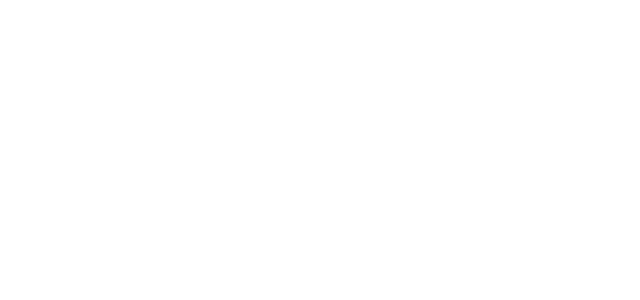
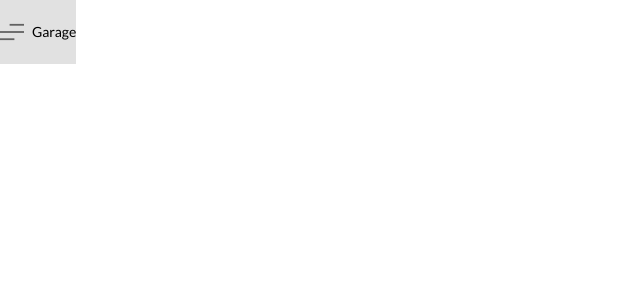
Before and after one commit to lailagharzai/showroom, a React (Create React App) app: page / in a window 1280 px wide. Shown: the top 300 px of the page, without its empty margins (0-640 px from the left). Built offline with nearby package versions, Linux system fonts and the light colour scheme.

Commit message:
menuitem molecule

```diff
--- a/src/components/atoms/icons/Icon.tsx
+++ b/src/components/atoms/icons/Icon.tsx
@@ -1,4 +1,5 @@
 import { IIcons, IconType } from "../../../Types.d";
+import styled from "styled-components";
 
 let Icons: Array<IIcons> = [
   { name: "Garage", icon: "/assets/garage_icon.svg" },
@@ -11,6 +12,21 @@
   type: IconType;
 }
 
+const StyledIcon = styled.img`
+  width: 24px;
+  height: 24px;
+
+  @media screen and (max-width: 1000px) {
+    width: 20px;
+    height: 20px;
+  }
+
+  @media screen and (max-width: 500px) {
+    width: 18px;
+    height: 18px;
+  }
+`;
+
 function Icon(props: Props) {
   let iconPath = "";
   Icons.forEach((item) => {
@@ -18,7 +34,7 @@
       iconPath = item.icon;
     }
   });
-  return <img src={process.env.PUBLIC_URL + iconPath} />;
+  return <StyledIcon src={process.env.PUBLIC_URL + iconPath}/>
 }
 
 export default Icon;
--- a/src/components/molecules/menu/Menu.tsx
+++ b/src/components/molecules/menu/Menu.tsx
@@ -70,9 +70,9 @@
         </MenuCustodianIcon>
       </MenuNavigation>
       <MenuItems>
-        {menuItems.map((item: { name: string; icon: string; }) => (
-          <MenuItem name={item.name} icon={item.icon} />
-        ))}
+        {/* {menuItems.map((item: { name: string; icon: string; }) => (
+          <MenuItem/>
+        ))} */}
       </MenuItems>
     </MenuContainer>
   );
--- a/src/components/molecules/menuitem/MenuItem.tsx
+++ b/src/components/molecules/menuitem/MenuItem.tsx
@@ -1,36 +1,20 @@
 import React from "react";
 import styled from "styled-components";
+import { TextMenu } from "../../../TextStyles";
+import { IconType } from "../../../Types.d";
 import Icon from "../../atoms/icons/Icon";
+import Text from "../../atoms/text/Text";
 
 interface Props {
-  name: string;
-  icon: string;
+  type: IconType;
+  text: string;
 }
 
-const MenuIcon = styled.div`
+const IconContainer = styled.div`
   flex: 20;
   display: flex;
   justify-content: center;
   margin-right: 8px;
-
-  img {
-    width: 24px;
-    height: 24px;
-  }
-
-  @media screen and (max-width: 1000px) {
-    img {
-      width: 20px;
-      height: 20px;
-    }
-  }
-
-  @media screen and (max-width: 500px) {
-    img {
-      width: 18px;
-      height: 18px;
-    }
-  }
 `;
 
 const MenuName = styled.div`
@@ -61,10 +45,10 @@
 function MenuItem(props: Props) {
   return (
     <MenuItemContainer>
-      <Icon type="Menu"/>
-        {/* <img src={process.env.PUBLIC_URL + props.icon} /> */}
-      {/* </MenuIcon> */}
-      <MenuName>{props.name}</MenuName>
+    <IconContainer>
+      <Icon type={props.type} />
+      </IconContainer>
+      <Text primary={true} size={"TextMenu"} text={props.text} />
     </MenuItemContainer>
   );
 }
--- a/src/components/organism/showroom/Showroom.tsx
+++ b/src/components/organism/showroom/Showroom.tsx
@@ -6,6 +6,7 @@
 import { cars } from "../../../Data";
 import Text from "../../atoms/text/Text";
 import Icon from "../../atoms/icons/Icon";
+import MenuItem from "../../molecules/menuitem/MenuItem";
 
 const Main = styled.div`
   display: flex;
@@ -32,6 +33,7 @@
 function Showroom() {
   return (
     <Main>
+      <MenuItem type="Menu" text="Garage"/>
       {/* <Icon type={"Menu"}/> */}
       {/* <Menu menuItems={menuItems} /> */}
       {/* <Content>
```
